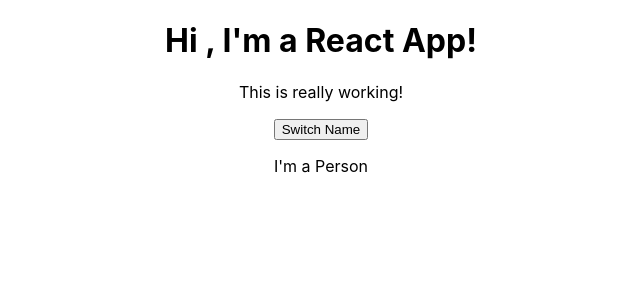
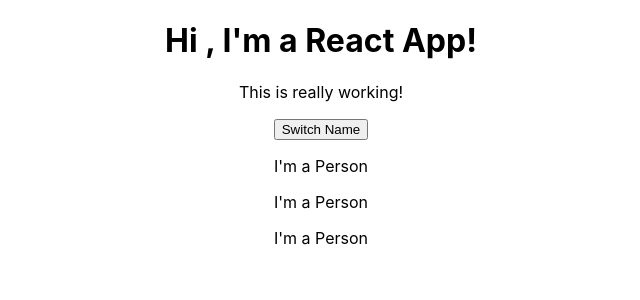
Before and after one commit to FoxGeoff/my-app, a React (Create React App) app: page / in a window 1280 px wide. Shown: the top 300 px of the page, without its empty margins (319-959 px from the left). Built offline with nearby package versions, Linux system fonts and the light colour scheme.

Commit message:
DIsplay  3 Person Components

```diff
--- a/src/App.js
+++ b/src/App.js
@@ -9,7 +9,9 @@
        <h1>Hi , I'm a React App!</h1>
        <p>This is really working!</p>
        <button>Switch Name</button>
-       <Person name="Max" age="28" />
+       <Person />
+       <Person />
+       <Person />
     </div>
   );
 }
```
